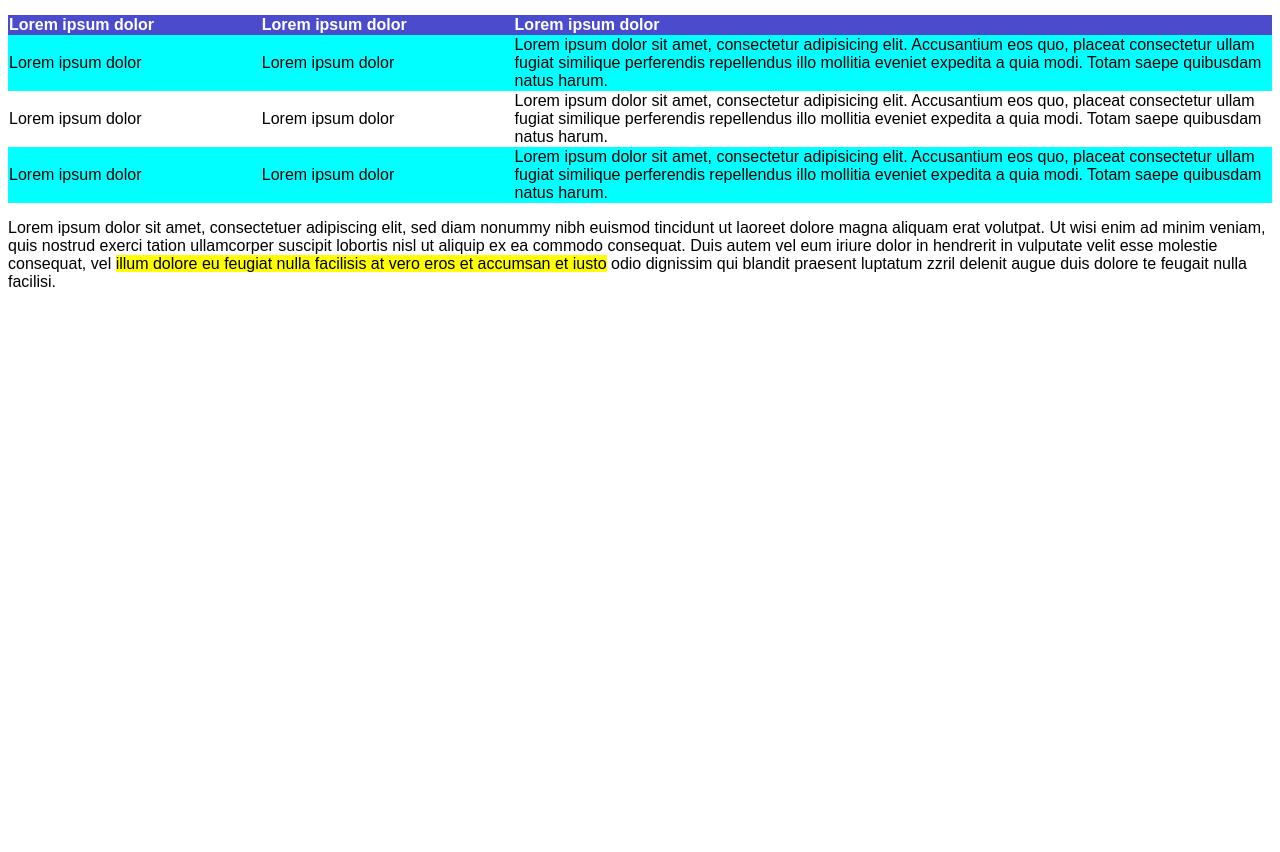
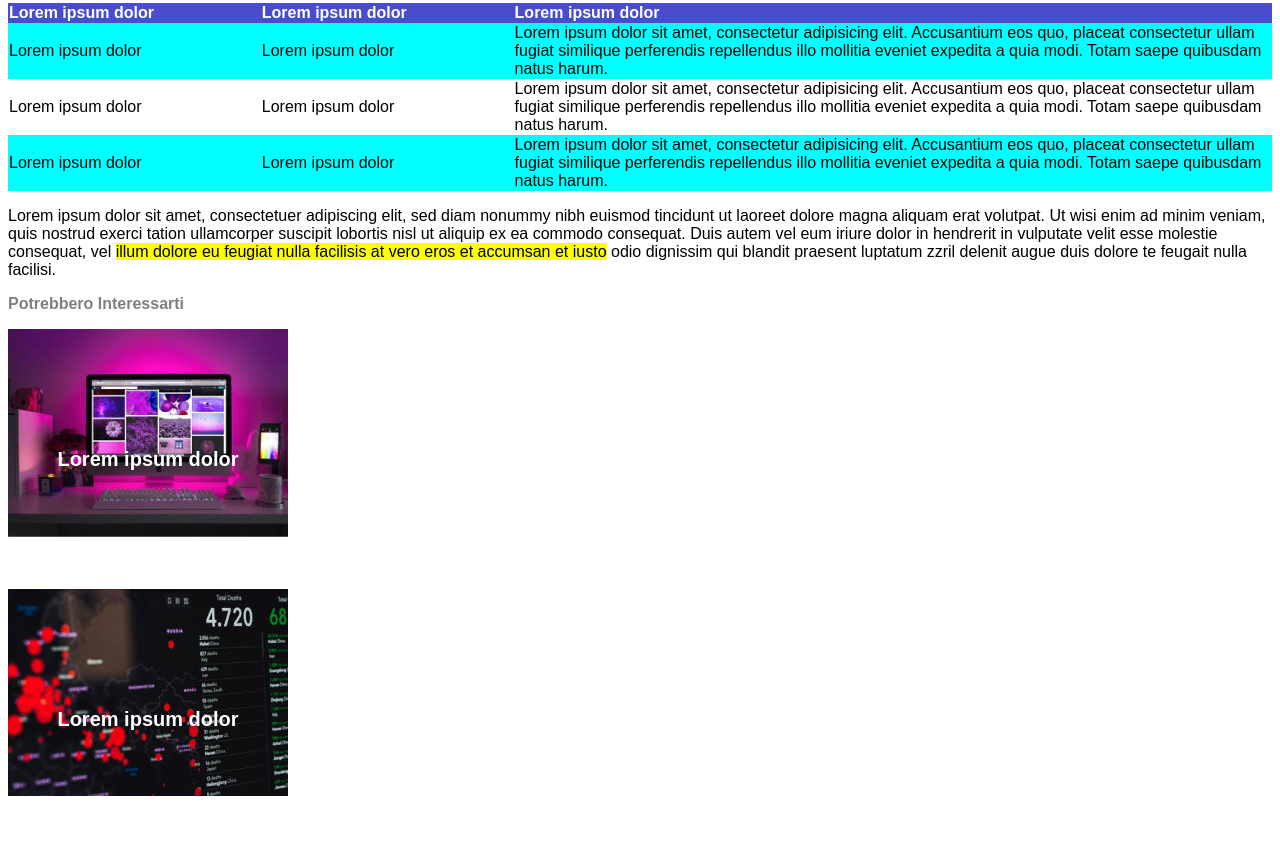
Before and after one commit to RiccardoMacchi/html-css-booleaner, a plain HTML site: page index.html in a window 1280 px wide. Shown: the part 752-1604 px from the top of the page. Before the commit the page ends 1059 px from the top, so only its background shows below. Drawn offline with Linux system fonts and the light colour scheme.

Commit message:
creazione footer

```diff
--- a/css/style.css
+++ b/css/style.css
@@ -10,13 +10,13 @@
 
 header {
     background-image: url(../img/pattern.png);
-    background-color: lightblue;
+    background-color: rgb(93, 79, 227);
     background-size: contain;
     background-repeat: repeat;
 }
 
 #logo {
-    width: 250px;
+    width: 200px;
 }
 
 /* regole body */
@@ -53,3 +53,30 @@ table {
 .coldisp {
     background-color: aqua;
 }
+
+/* regole footer */
+
+h3 {
+    color: grey;
+    font-size: 16px;
+}
+
+#footerimg1 {
+    background-image: url(../img/monitor.jpg);
+    background-repeat: no-repeat;
+    color: #FFFFFF;
+    font-size: 20px;
+    line-height: 260px;
+    text-align: center;
+    width: 280px;
+}
+
+#footerimg2 {
+    background-image: url(../img/graph.jpg);
+    background-repeat: no-repeat;
+    color: #FFFFFF;
+    font-size: 20px;
+    line-height: 260px;
+    text-align: center;
+    width: 280px;
+}
--- a/index.html
+++ b/index.html
@@ -72,7 +72,13 @@
     </main>
     <!-- foto finali -->
     <footer>
-
+        <h3> Potrebbero Interessarti</h3>
+        <div id="footerimg1">
+            <strong class="loremtxt">Lorem ipsum dolor</strong>
+        </div>
+        <div  id="footerimg2">
+            <strong class="loremtxt">Lorem ipsum dolor</strong>
+        </div>
     </footer>
 </body>
 </html>
```
